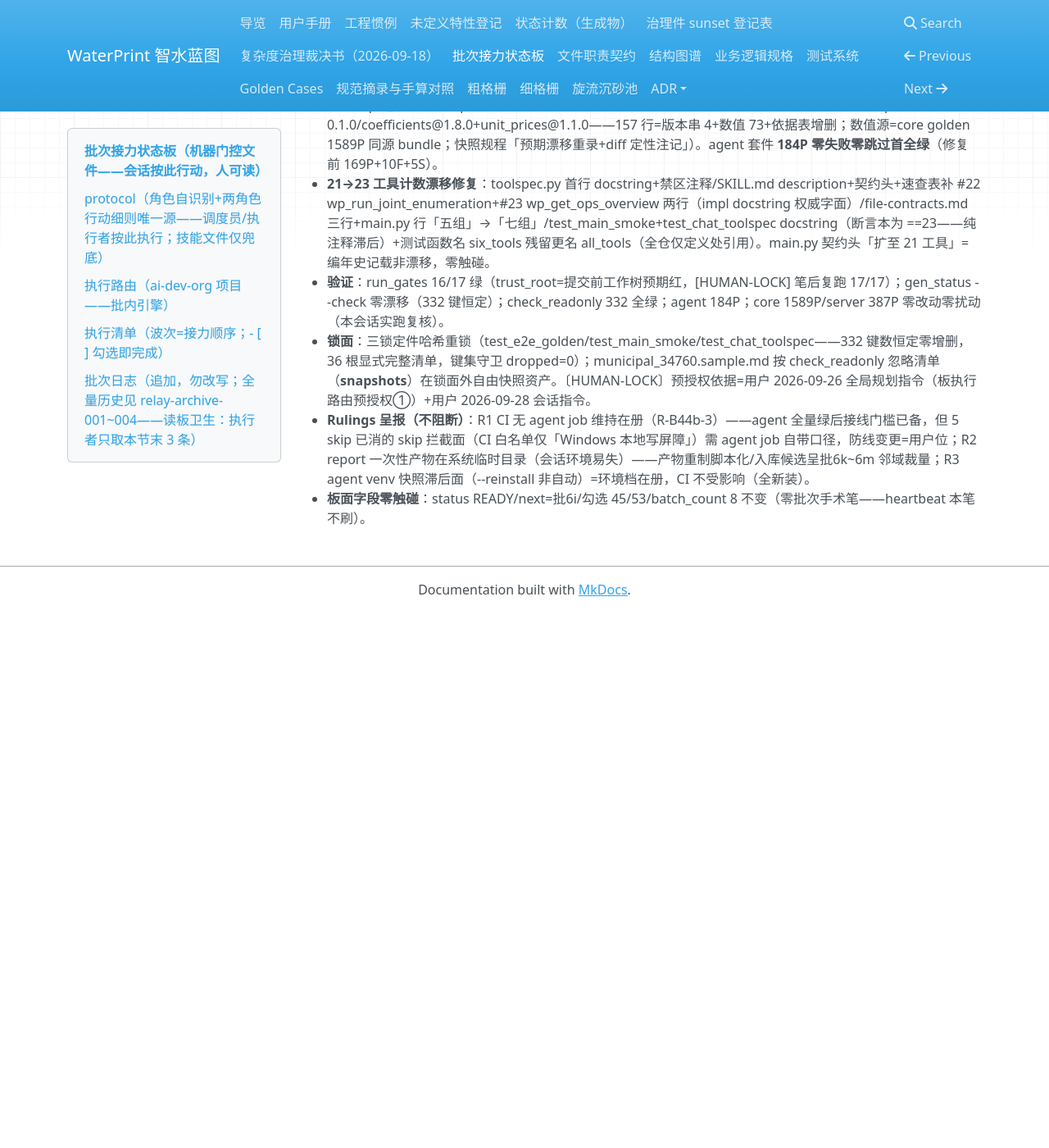
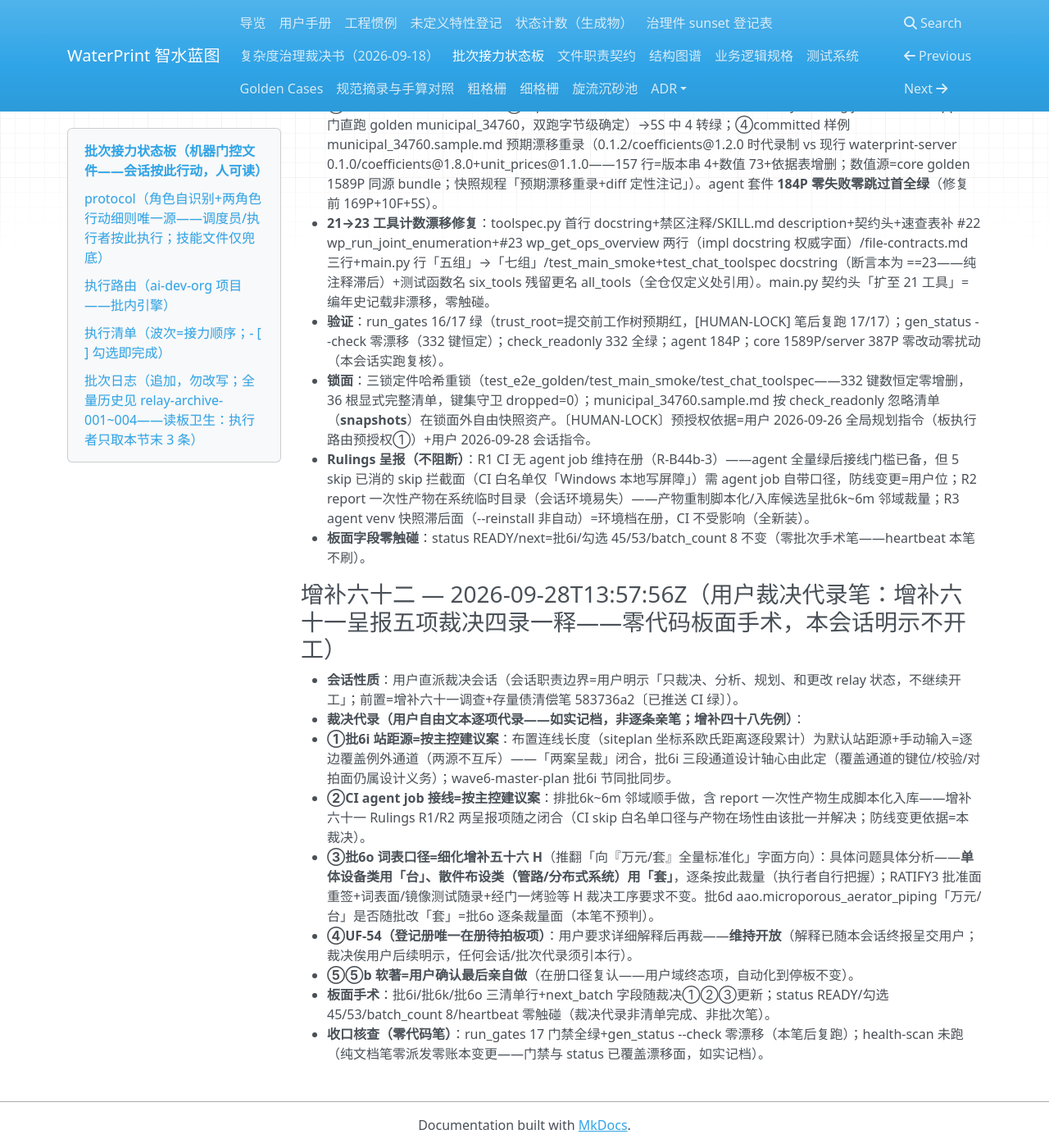
Before and after one commit to yyx20040712/waterprint, an MkDocs documentation site: the page built from docs/handoff/relay.md, in a window 1280 px wide and 1400 px high, scrolled down 20846 px. Shown: the whole window at 82% size. Built offline with MkDocs 1.6.1, drawn with Linux system fonts in a browser that asks for light colours; nearby versions of some CDN libraries; before the commit the page ends 21593 px from its top, so only the background shows below that; some of the changed text lies outside the part shown.

Commit message:
用户裁决代录笔（增补六十二）：批6i 站距源定案+CI agent job 排批+批6o 词表口径细化+UF-54 维持开放+⑤b 亲做复认——板面四行随裁（批6i/批6k/批6o 清单行+next_batch 字段），零代码批
用户直派裁决会话（2026-09-28，会话职责=裁决/分析/规划/改板——明示不开工）。
五项裁决四录一释：①批6i 站距源=布置连线长度默认+逐边手动覆盖例外（两案呈裁
闭合，master plan 批6i 节同步）；②CI agent job+report 产物脚本化排 6k~6m 邻域
（增补六十一 R1/R2 闭合）；③批6o 词表=具体问题具体分析（单体设备「台」/散件
布设「套」逐条裁量——细化增补五十六 H 方向）；④UF-54 用户要求详解后裁、维持
开放；⑤⑤b 软著用户亲做复认。status/勾选/batch_count 零触碰（裁决代录非批次）。
run_gates 17/17+gen_status 零漂移复跑绿。

```diff
--- a/docs/handoff/relay.md
+++ b/docs/handoff/relay.md
@@ -36,7 +36,7 @@
 - last_handover: 2026-09-26
 - claimed_by: executor-b6h-20260927T005440Z <!-- 批6h 认领 -->
 - claimed_at: 2026-09-27T00:54:40Z <!-- 批6h 认领时戳 -->
-- next_batch: 批6i 纵断真实站距（README 在册剩余面——三段通道设计先行〔站距源两案呈裁：布置连线长度 vs 手动输入〕+profile 桩号轴实装；+批6h 结转欠账：p150k enum 行数=0 二分归因+check_model_names 阈值粒度/红探针矩阵扩面等审计 W 项——见增补六十欠账登记）
+- next_batch: 批6i 纵断真实站距（站距源已裁 2026-09-28〔增补六十二①〕：布置连线长度默认+逐边手动覆盖例外——设计按此轴心三段通道展开+profile 桩号轴实装；+批6h 结转欠账：p150k enum 行数=0 二分归因+check_model_names 阈值粒度/红探针矩阵扩面等审计 W 项——见增补六十欠账登记）
 
 ## protocol（角色自识别+两角色行动细则唯一源——调度员/执行者按此执行；技能文件仅兜底）
 - 本板 protocol_rev=6；rev5/4/3/2/1 存量板读法向下兼容（rev0 无此行读旧字段名 last_dispatch，仅警告不阻断），换防时迁移至现行 rev。
@@ -151,13 +151,13 @@
 - [x] 批6f｜任务系统补完（chat 失败横幅 error 明细〔任务状态查询面〕+joint failed/cancelled 幽灵文案+UF-26 重启即丢 v1 明示闭项）<!-- 2026-09-26 收官〔增补五十八〕：查证=F2 C-5 明细通道在位（77e32f3）零改动+terminalTurnText 三终态分派+jointTaskNotice 幽灵退役+taskStatusToView 空串收严+UF-26 显式 v1 语义（文档追 ENG5 实装）；门一 k1 B0/W3/N3+d1 B0/W3/N4 回炉一轮+门二 probe 无头 8/8；1 commit e490aa9 -->
 - [x] 批6g｜结构债拆件批（beam.py/app.py/main.py 三顶格件按 ADR-024 配方腾位——双跑 diff=0 行为等价烤验）<!-- 2026-09-27 收官〔增补五十九〕：beam 481→179+search.py 388 新伴生件/main 500→362+main_lib.py 204/app 420 免拆；双跑 diff=0 五路恒等+AST 18 段+120 装序×六同一性；门一三轮双席 PASS+门二有条件放行三条件闭合；1 commit 34f0bd3〔HUMAN-LOCK〕+镜像件锁面 331 -->
 - [x] 批6h｜门禁硬化+部署卫生+杂项闭项（R5 结转观测护栏四项+p150k 首跑留证+ENTRYPOINT 绝对路径+classic builder 实测+AUD-W9 对拍门禁+AUD-W10 维持硬滤注记闭项+UF-25 中文单语定版闭项+HEAD 版本耦合注记）<!-- 2026-09-27 收官〔增补六十〕：九小项全落+批6g R1 结转负例契约；门禁 16→17/锁面 331→332/UF 53→54；auditor-readonly 异源审 B1+W5+W7 回炉实修；2 commits〔HUMAN-LOCK〕 -->
-- [ ] 批6i｜纵断真实站距（README 在册剩余面——三段通道设计先行〔站距源两案呈裁：布置连线长度 vs 手动输入〕+profile 桩号轴实装）
+- [ ] 批6i｜纵断真实站距（README 在册剩余面——三段通道设计先行+profile 桩号轴实装；站距源已裁 2026-09-28〔增补六十二①〕：布置连线长度为默认〔siteplan 坐标系欧氏距离逐段累计〕+手动输入=逐边覆盖例外通道）
 - [ ] 批6j｜DXF 绝对标高+ODA 验证工具（UF-50 通道收口 _REL_DATUM 退役路径+ODA 本地手动冒烟脚本〔不入 CI〕）
-- [ ] 批6k｜UF 规格冻结批（UF-06 汇流派生定版+UF-09 温度字段位置+UF-11 Ri 归属勘误+UF-12 图谱缺边+UF-19 缺项下游+UF-24 带归属——六行闭合）
+- [ ] 批6k｜UF 规格冻结批（UF-06 汇流派生定版+UF-09 温度字段位置+UF-11 Ri 归属勘误+UF-12 图谱缺边+UF-19 缺项下游+UF-24 带归属——六行闭合）；+CI agent job 接线+report 产物生成脚本化入库（6k~6m 邻域裁量——2026-09-28 用户裁决②·增补六十二）
 - [ ] 批6l｜UF-46/47 收口（core app 面 load_run_env/design_hash 用例→server 适配器/双胞胎退役——D7 边界经 app 再导出面保持）
 - [ ] 批6m｜单元库浏览前端实现（UF-52——设计件 units-browser-design.md 已备，上板=实现批追认成立）
 - [ ] 批6n｜UF-53 域色双轴归一（CSS/JS 同值双源单源化+双轴同值机器断言——C1 纪律设计裁量）
-- [ ] 批6o｜设备单价词表标准化数据批（用户裁决 2026-09-26 增补五十六 H——向「万元/套」标准化：逐条语义审计 42 条+RATIFY3 批准面重签+词表面/镜像测试随录；独立数据批不并批）
+- [ ] 批6o｜设备单价词表标准化数据批（用户裁决 2026-09-28 细化增补五十六 H·增补六十二③：不搞全量统一、具体问题具体分析——单体设备类用「台」、散件布设类〔管路/分布式系统〕用「套」，逐条按此裁量〔执行者自行把握〕+RATIFY3 批准面重签+词表面/镜像测试随录；独立数据批不并批）
 
 > ③ vector 全表面期望外移 JSON 数据件（可维护性答疑③）＝**用户亲改保留项**——AI 批次不自动开工；第三次锁面摩擦事件发生时仅呈报提醒不代做（用户裁决 2026-09-19）。
 
@@ -336,3 +336,15 @@
 - **锁面**：三锁定件哈希重锁（test_e2e_golden/test_main_smoke/test_chat_toolspec——332 键数恒定零增删，36 根显式完整清单，键集守卫 dropped=0）；municipal_34760.sample.md 按 check_readonly 忽略清单（__snapshots__）在锁面外自由快照资产。〔HUMAN-LOCK〕预授权依据=用户 2026-09-26 全局规划指令（板执行路由预授权①）+用户 2026-09-28 会话指令。
 - **Rulings 呈报（不阻断）**：R1 CI 无 agent job 维持在册（R-B44b-3）——agent 全量绿后接线门槛已备，但 5 skip 已消的 skip 拦截面（CI 白名单仅「Windows 本地写屏障」）需 agent job 自带口径，防线变更=用户位；R2 report 一次性产物在系统临时目录（会话环境易失）——产物重制脚本化/入库候选呈批6k~6m 邻域裁量；R3 agent venv 快照滞后面（--reinstall 非自动）=环境档在册，CI 不受影响（全新装）。
 - **板面字段零触碰**：status READY/next=批6i/勾选 45/53/batch_count 8 不变（零批次手术笔——heartbeat 本笔不刷）。
+
+### 增补六十二 — 2026-09-28T13:57:56Z（用户裁决代录笔：增补六十一呈报五项裁决四录一释——零代码板面手术，本会话明示不开工）
+
+- **会话性质**：用户直派裁决会话（会话职责边界=用户明示「只裁决、分析、规划、和更改 relay 状态，不继续开工」；前置=增补六十一调查+存量债清偿笔 583736a2〔已推送 CI 绿〕）。
+- **裁决代录（用户自由文本逐项代录——如实记档，非逐条亲笔；增补四十八先例）**：
+  - **①批6i 站距源=按主控建议案**：布置连线长度（siteplan 坐标系欧氏距离逐段累计）为默认站距源+手动输入=逐边覆盖例外通道（两源不互斥）——「两案呈裁」闭合，批6i 三段通道设计轴心由此定（覆盖通道的键位/校验/对拍面仍属设计义务）；wave6-master-plan 批6i 节同批同步。
+  - **②CI agent job 接线=按主控建议案**：排批6k~6m 邻域顺手做，含 report 一次性产物生成脚本化入库——增补六十一 Rulings R1/R2 两呈报项随之闭合（CI skip 白名单口径与产物在场性由该批一并解决；防线变更依据=本裁决）。
+  - **③批6o 词表口径=细化增补五十六 H**（推翻「向『万元/套』全量标准化」字面方向）：具体问题具体分析——**单体设备类用「台」、散件布设类（管路/分布式系统）用「套」**，逐条按此裁量（执行者自行把握）；RATIFY3 批准面重签+词表面/镜像测试随录+经门一烤验等 H 裁决工序要求不变。批6d aao.microporous_aerator_piping「万元/台」是否随批改「套」=批6o 逐条裁量面（本笔不预判）。
+  - **④UF-54（登记册唯一在册待拍板项）**：用户要求详细解释后再裁——**维持开放**（解释已随本会话终报呈交用户；裁决俟用户后续明示，任何会话/批次代录须引本行）。
+  - **⑤⑤b 软著=用户确认最后亲自做**（在册口径复认——用户域终态项，自动化到停板不变）。
+- **板面手术**：批6i/批6k/批6o 三清单行+next_batch 字段随裁决①②③更新；status READY/勾选 45/53/batch_count 8/heartbeat 零触碰（裁决代录非清单完成、非批次笔）。
+- **收口核查（零代码笔）**：run_gates 17 门禁全绿+gen_status --check 零漂移（本笔后复跑）；health-scan 未跑（纯文档笔零派发零账本变更——门禁与 status 已覆盖漂移面，如实记档）。
```
